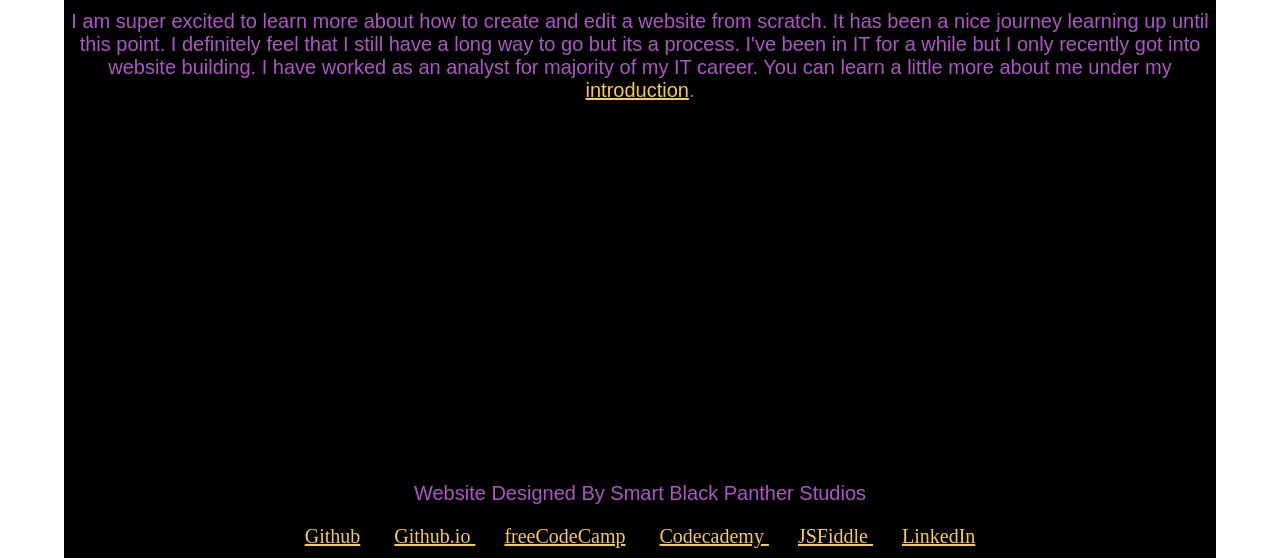
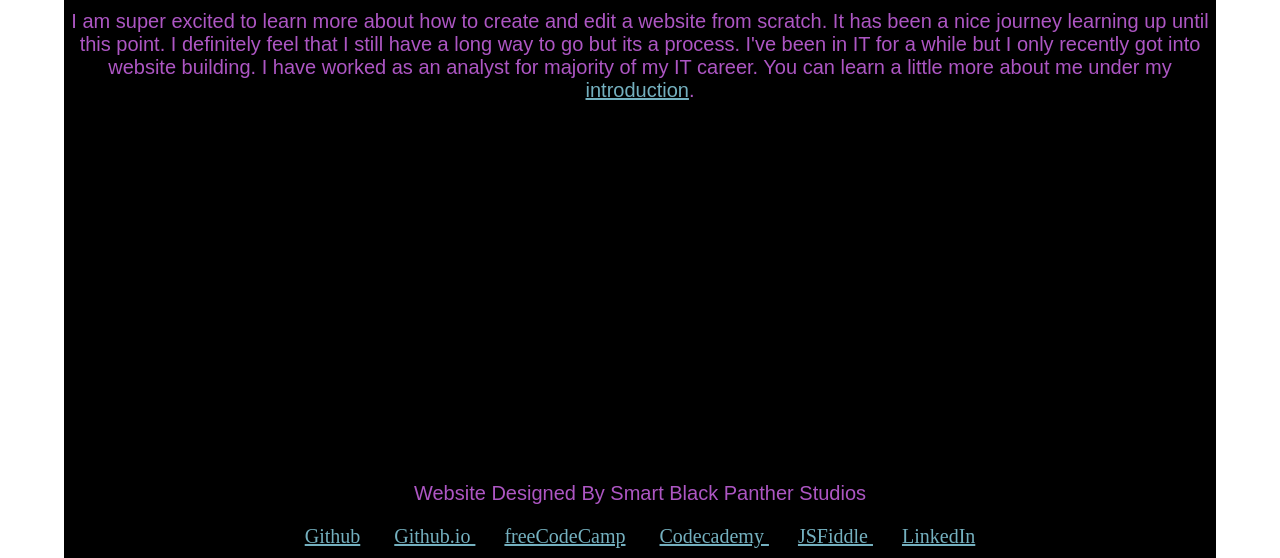
Before and after one commit to siditysyd/Web115, a plain HTML site: page index.html in a window 1280 px wide. Shown: the part 248-806 px from the top of the page. Drawn offline with Linux system fonts and the light colour scheme.

Commit message:
Update stylesheet.css

```diff
--- a/stylesheet.css
+++ b/stylesheet.css
@@ -64,7 +64,7 @@ nav {
     text-align: center;
 }
 a {
-	color: #f8c954;
+	color: #74B0BF;
 }
 a:visited {
 	color: #c7c804;
```
